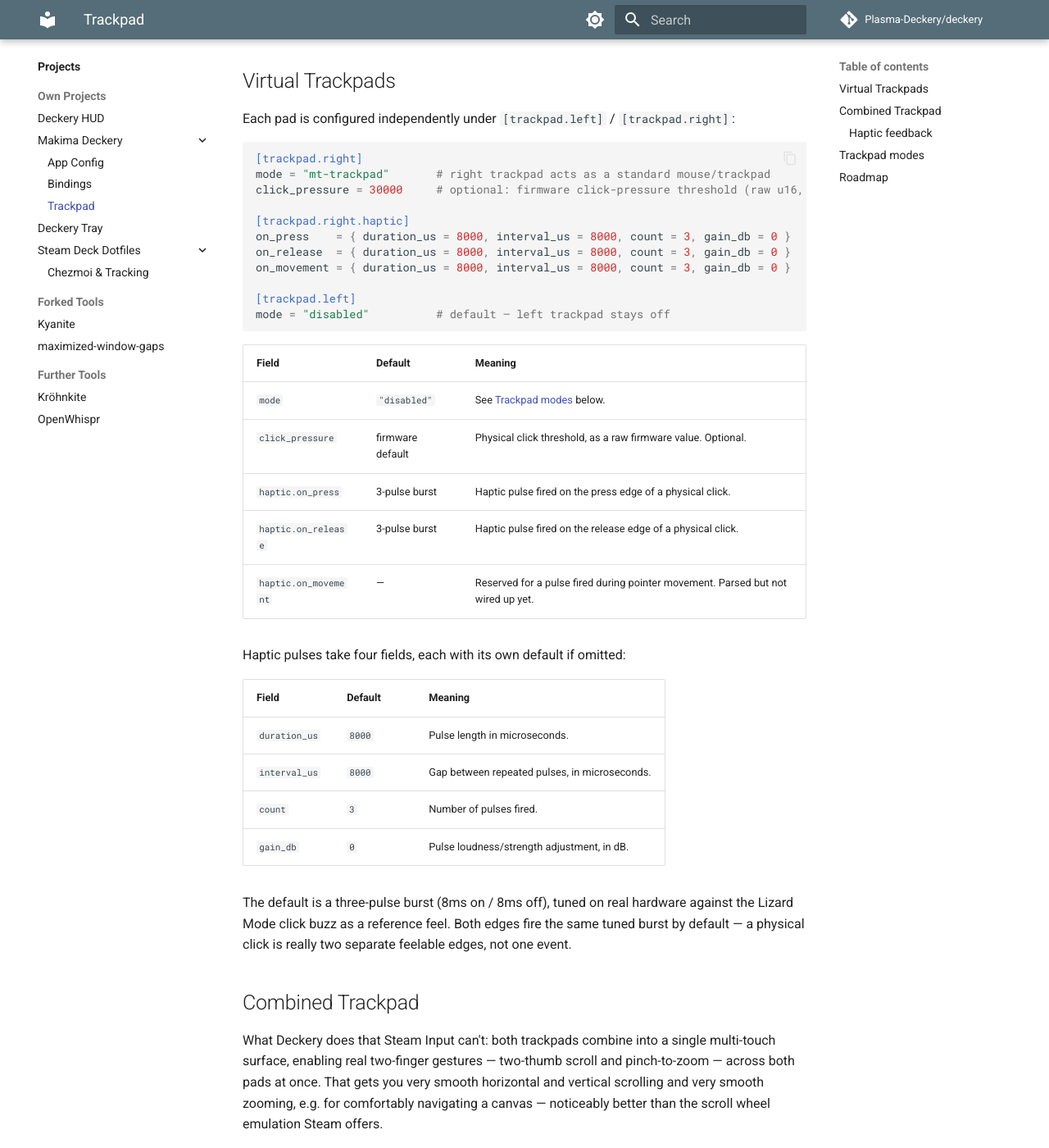
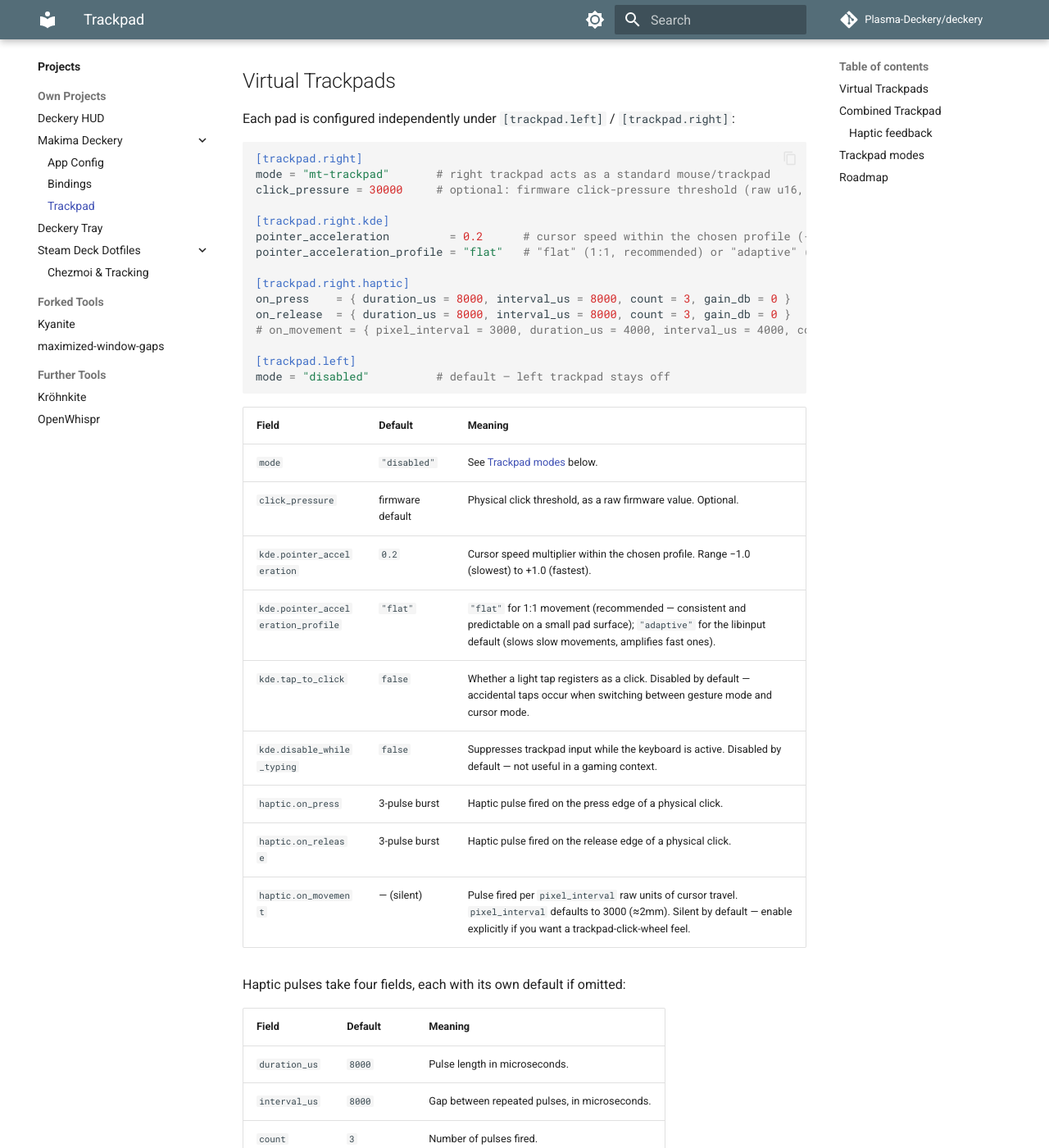
Before and after one commit to Plasma-Deckery/deckery, an MkDocs documentation site: the page built from docs/projects/makima-deckery/trackpad.md, in a window 1280 px wide and 1400 px high, scrolled down 583 px. Shown: the whole window at 82% size. Built offline with MkDocs 1.6.1 and Material for MkDocs 9.7.7, drawn with Linux system fonts in a browser that asks for light colours; comment, search, counter and statistics services are not loaded; some of the changed text lies outside the part shown.

Commit message:
docs: update trackpad docs for movement haptics, gesture haptics, and libinput defaults
trackpad.md:
- Add [trackpad.*.kde] config documentation with all fields and defaults
- Add [trackpad.gestures.kde] (natural_scroll, scroll_factor) to combined pad section
- Fix on_movement: was "not wired up yet", now available with pixel_interval
- Fix gesture haptics note: on_gesture_start/move/end are implemented, remove "not wired up" warning
- Roadmap: mark movement haptics, gesture-lifecycle haptics, and Issue #25 (libinput defaults) as done

trackpad-architecture.md:
- Config ownership split: document kde sub-table as Core-owned alongside mode/click_pressure
- Replace stale "libinput tuning — not yet done" with full KDE/libinput defaults section explaining
  kde_input_defaults.rs, always-overwrite behavior, stable uinput IDs, and default values table

````diff
--- a/docs/projects/makima-deckery/trackpad.md
+++ b/docs/projects/makima-deckery/trackpad.md
@@ -16,10 +16,14 @@
 mode = "mt-trackpad"       # right trackpad acts as a standard mouse/trackpad
 click_pressure = 30000     # optional: firmware click-pressure threshold (raw u16, omit for firmware default)
 
+[trackpad.right.kde]
+pointer_acceleration         = 0.2      # cursor speed within the chosen profile (-1.0..+1.0)
+pointer_acceleration_profile = "flat"   # "flat" (1:1, recommended) or "adaptive" (KDE default)
+
 [trackpad.right.haptic]
 on_press    = { duration_us = 8000, interval_us = 8000, count = 3, gain_db = 0 }   # fires when the finger presses down
 on_release  = { duration_us = 8000, interval_us = 8000, count = 3, gain_db = 0 }   # fires when the finger lifts off the click
-on_movement = { duration_us = 8000, interval_us = 8000, count = 3, gain_db = 0 }   # not wired up yet
+# on_movement = { pixel_interval = 3000, duration_us = 4000, interval_us = 4000, count = 1, gain_db = 0 }
 
 [trackpad.left]
 mode = "disabled"          # default — left trackpad stays off
@@ -29,9 +33,13 @@
 |---|---|---|
 | `mode` | `"disabled"` | See [Trackpad modes](#trackpad-modes) below. |
 | `click_pressure` | firmware default | Physical click threshold, as a raw firmware value. Optional. |
+| `kde.pointer_acceleration` | `0.2` | Cursor speed multiplier within the chosen profile. Range −1.0 (slowest) to +1.0 (fastest). |
+| `kde.pointer_acceleration_profile` | `"flat"` | `"flat"` for 1:1 movement (recommended — consistent and predictable on a small pad surface); `"adaptive"` for the libinput default (slows slow movements, amplifies fast ones). |
+| `kde.tap_to_click` | `false` | Whether a light tap registers as a click. Disabled by default — accidental taps occur when switching between gesture mode and cursor mode. |
+| `kde.disable_while_typing` | `false` | Suppresses trackpad input while the keyboard is active. Disabled by default — not useful in a gaming context. |
 | `haptic.on_press` | 3-pulse burst | Haptic pulse fired on the press edge of a physical click. |
 | `haptic.on_release` | 3-pulse burst | Haptic pulse fired on the release edge of a physical click. |
-| `haptic.on_movement` | — | Reserved for a pulse fired during pointer movement. Parsed but not wired up yet. |
+| `haptic.on_movement` | — (silent) | Pulse fired per `pixel_interval` raw units of cursor travel. `pixel_interval` defaults to 3000 (≈2mm). Silent by default — enable explicitly if you want a trackpad-click-wheel feel. |
 
 Haptic pulses take four fields, each with its own default if omitted:
 
@@ -57,10 +65,13 @@
 
 [trackpad]
 combined_gesture_device = true   # combines both pads into one gesture surface
+
+[trackpad.gestures.kde]
+natural_scroll = true    # content follows the finger — standard for two-finger scrolling
+scroll_factor  = 0.5     # scrolls at half speed (raw pad range ±32767 makes the default too fast)
 ```
 
-!!! note "Tap-to-click and the combined device"
-    Touching down with one pad slightly before the other briefly routes through that pad's individual device before the combined gesture kicks in, and can register as a spurious click if "Tap to click" is enabled on the individual `Deckery Left/Right Trackpad` devices. Disable it there if you use quick two-hand gestures like pinch-zoom.
+The `[trackpad.gestures.kde]` block is optional — the values above are the defaults that apply even if the block is absent.
 
 ### Haptic feedback
 
@@ -69,12 +80,11 @@
 ```toml
 [trackpad.gestures.haptic]
 on_gesture_start = { duration_us = 2000, interval_us = 0, count = 1, gain_db = 0 }   # both pads become touched at once
-on_gesture_move   = { duration_us = 1000, interval_us = 0, count = 1, gain_db = 0 }   # fires repeatedly during movement
-on_gesture_end    = { duration_us = 2000, interval_us = 0, count = 1, gain_db = 0 }   # either pad lifts, ending the session
+on_gesture_move  = { pixel_interval = 3000, duration_us = 1000, interval_us = 0, count = 1, gain_db = 0 }   # per pixel_interval units of movement
+on_gesture_end   = { duration_us = 2000, interval_us = 0, count = 1, gain_db = 0 }   # either pad lifts, ending the session
 ```
 
-!!! note "Not wired up yet"
-    The config above parses today, but none of the three pulses fire yet — see [Trackpad Architecture](../../reference/trackpad-architecture.md) for why.
+All three are silent by default — gesture haptics have no established reference feel to fall back to, unlike a physical click edge.
 
 ## Trackpad modes
 
@@ -98,8 +108,9 @@
 | ✅ | Combined two-pad gesture device — both pads together as two fingers for pinch-zoom and pan | [deckery#7](https://github.com/Plasma-Deckery/deckery/issues/7) |
 | ✅ | Haptic feedback — click-tick pulses, matching Steam's click-grid feel | [makima-deckery#9](https://github.com/Plasma-Deckery/makima-deckery/issues/9) |
 | ✅ | Hardware settings via TOML — click-pressure threshold, per-mode haptic config | [makima-deckery#13](https://github.com/Plasma-Deckery/makima-deckery/issues/13) |
-| ⏳ | Gesture-lifecycle haptics (`on_gesture_start`/`move`/`end`) — config parses, pulses not wired up yet | — |
+| ✅ | Movement haptics — `on_movement` pulse fires per distance traveled, not per time | [makima-deckery#22](https://github.com/Plasma-Deckery/makima-deckery/issues/22) |
+| ✅ | Gesture-lifecycle haptics — `on_gesture_start`/`on_gesture_move`/`on_gesture_end` | — |
+| ✅ | libinput defaults — `[trackpad.*.kde]` writes kcminputrc on startup (tap-to-click off, flat acceleration, scroll tuning) | [makima-deckery#25](https://github.com/Plasma-Deckery/makima-deckery/issues/25) |
 | ⏳ | Trackball / scroll pad modes | — |
-| ⏳ | libinput device profile — tune acceleration curves and trackball inertia for Steam Input-quality cursor feel | [deckery#5](https://github.com/Plasma-Deckery/deckery/issues/5) |
 | ⏳ | Gesture tool integration — discrete gesture zones trigger makima actions; continuous gestures go directly to the input stack | [deckery#3](https://github.com/Plasma-Deckery/deckery/issues/3) |
 | ⏳ | Merge `trackpad-config` branch to `main` | — |
````
Also changed, not shown: docs/reference/trackpad-architecture.md (+18 -3 lines).
